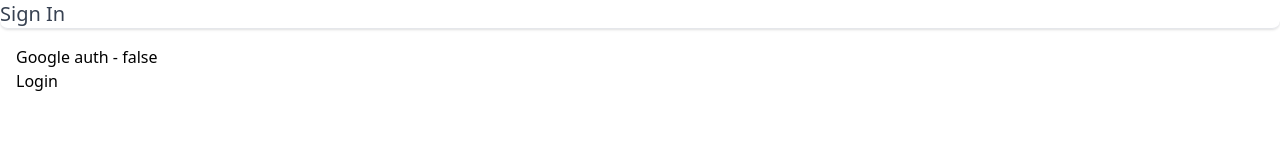
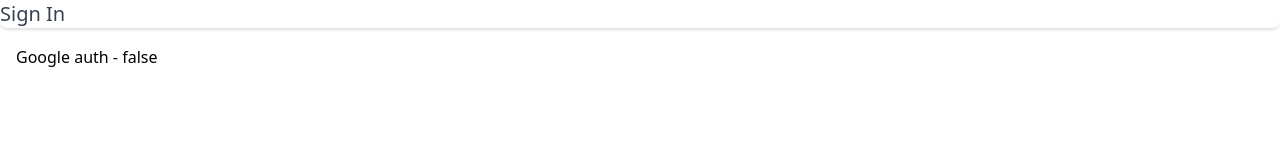
Before and after one commit to mamamamamaa/crop_wizard, a Next.js app: page / in a window 1280 px wide. Shown: the part 135-294 px from the top of the page. Built offline with nearby package versions, Linux system fonts and the light colour scheme.

Commit message:
remove lohin test

```diff
--- a/lib/authStore.ts
+++ b/lib/authStore.ts
@@ -1,10 +1,10 @@
+import axios from "axios";
 import { createContext, useContext } from "react";
 import { createStore, useStore } from "zustand";
 
 import { AuthSlice } from "@/types";
 import { devtools } from "zustand/middleware";
 import { removeCookies, setCookies } from "@/utils/cookies";
-import axios from "axios";
 
 const zustandContext = createContext<AuthStoreType | null>(null);
 
@@ -46,7 +46,7 @@ export const initializeAuthStore = (
       current: async () => {},
       login: async (loginData) => {
         const { data } = await axios.post(
-          "http://localhost:9999/api/auth/login",
+          `${process.env.SERVER}/api/auth/login`,
           loginData
         );
         setCookies(data);
--- a/pages/index.tsx
+++ b/pages/index.tsx
@@ -7,8 +7,6 @@ import { TNextPageWithLayout } from "@/types";
 
 const Home: TNextPageWithLayout = () => {
   const isLoggedIn = useAuthStore((state) => state.isLoggedIn);
-  const token = useAuthStore((state) => state.accessToken);
-  const login = useAuthStore((state) => state.login);
 
   const googleAuthLink = `${process.env.SERVER}/api/auth/google/callback`;
 
@@ -19,19 +17,6 @@ const Home: TNextPageWithLayout = () => {
       </Head>
 
       <a href={googleAuthLink}>Google auth - {String(isLoggedIn)}</a>
-      <div>
-        <button
-          type="button"
-          onClick={() =>
-            login({
-              email: "nevawew278@djpich.com",
-              password: "qwerty123456",
-            })
-          }
-        >
-          Login
-        </button>
-      </div>
     </div>
   );
 };
--- a/types/app.ts
+++ b/types/app.ts
@@ -1,6 +1,5 @@
 import { NextPage } from "next";
 import { ReactElement, ReactNode } from "react";
-import { ParsedUrlQuery } from "querystring";
 import { AppProps } from "next/app";
 
 export type TNextPageWithLayout<P = {}, IP = P> = NextPage<P, IP> & {
```
